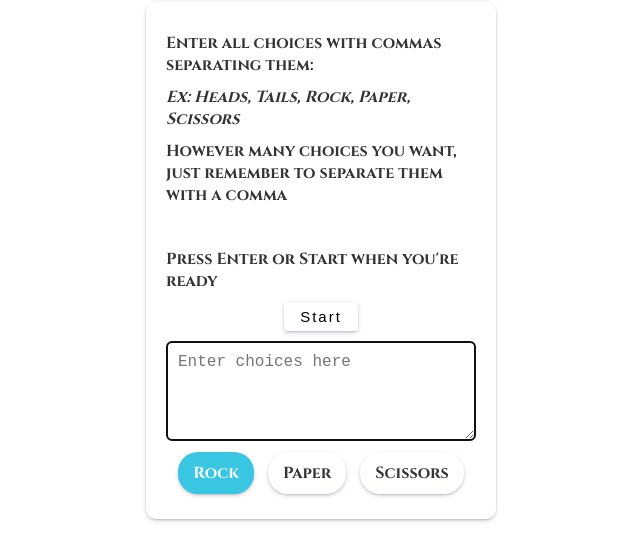
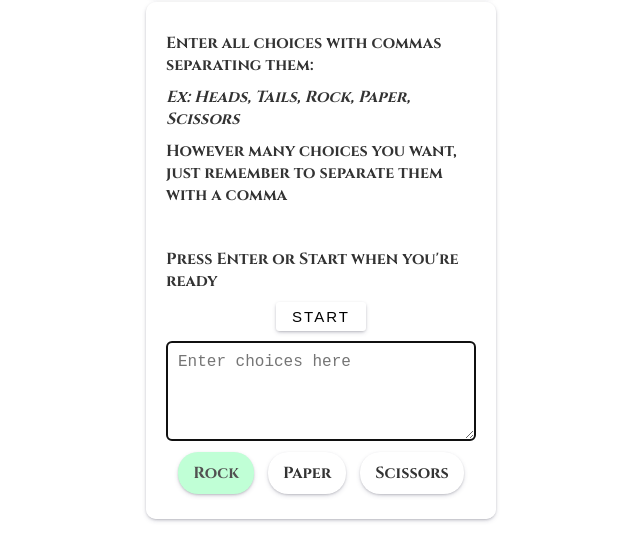
Before and after one commit to LRSORRENTI/RANDOM-CHOICE, a plain HTML site: page index.html in a window 1280 px wide. Shown: the part 178-738 px from the top of the page, without its empty margins (319-959 px from the left). Drawn offline with Linux system fonts and the light colour scheme.

Commit message:
changed the color of the highlights

```diff
--- a/index.html
+++ b/index.html
@@ -18,7 +18,7 @@
         </p>
         <br />
         <p>Press Enter or Start when you're ready</p>
-        <button type="button" id="start">Start</button>
+        <button type="button" id="start">START</button>
         <textarea placeholder="Enter choices here" id="textarea"></textarea>
         <div id="tags">
             <span class="tag highlight">Rock</span>
--- a/style.css
+++ b/style.css
@@ -102,8 +102,9 @@ p {
 }
 
 .tag.highlight {
-  background-color: #38c6e2;
-  color: #fff;
+  /* background-color: #e4fbff; */
+  background-color: #c0ffd6;
+  color: #515151;
 }
 
 @keyframes fadeIn {
```
